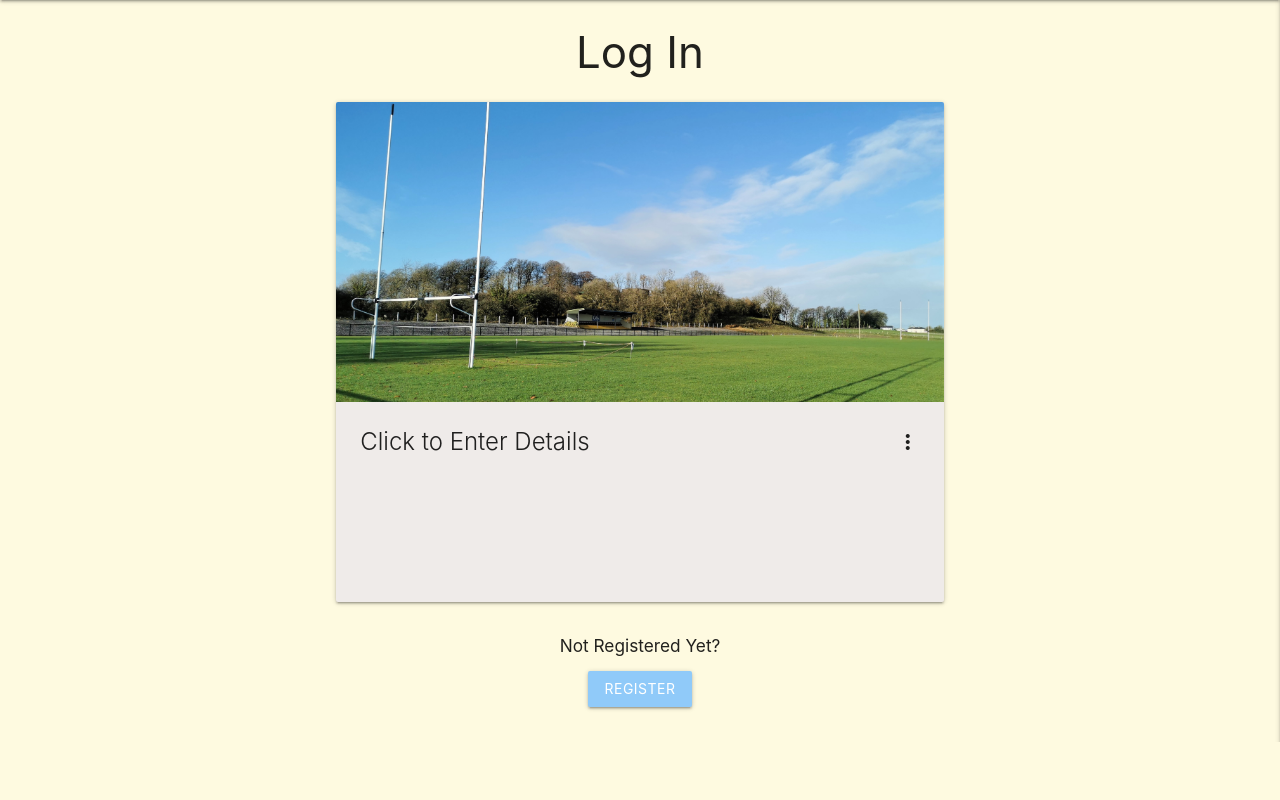
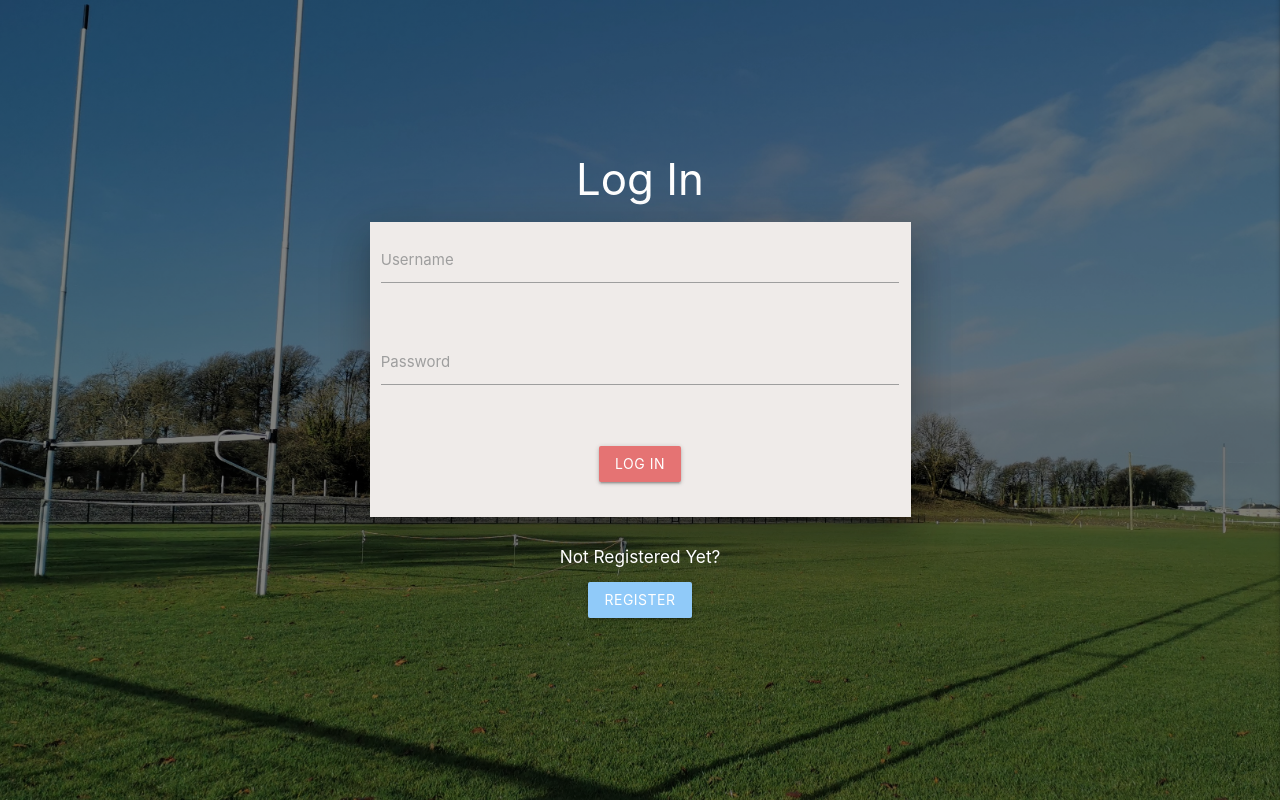
Before and after one commit to smeghen/clubplanner, a Flask app: page /login in a window 1280 px wide. Shown: the part 64-864 px from the top of the page. Before the commit the page ends 806 px from the top, so only its background shows below. Run offline with Flask 2, Linux system fonts and the light colour scheme; some libraries are stand-ins or nearby versions.

Commit message:
Removed card for Login page and added background image and styling

```diff
--- a/static/css/style.css
+++ b/static/css/style.css
@@ -26,8 +26,19 @@ body {
     margin-right: 10rem;
     margin-top: 10rem;
 }
-/*
-.card-title{
-    text-align: center !important;
+
+#login{
+    min-height: 100vh;
+    overflow-x: hidden;
+    display: flex;
+   justify-content: center;
+
+    flex-direction: column;
+    /* Got help adding a background overlay shadow to darken the background image here https://stackoverflow.com/questions/36679649/how-to-add-a-color-overlay-to-a-background-image */
+    background:  linear-gradient(rgba(0, 0, 0, 0.5), rgba(0, 0, 0, 0.5)), url("/static/images/pitch.jpg") center center no-repeat;
+    background-size: cover;
 }
-*/
+
+.login{
+    color: white;
+}
--- a/templates/login.html
+++ b/templates/login.html
@@ -1,34 +1,26 @@
 {% extends "base.html" %}
 {% block content %}
+    <section id="login">
+        <H3 class="center-align login">Log In</h3>
 
-<H3 class="center-align">Log In</h3>
-<div class="row">
-    <div class="col s12 m6 offset-m3">
-        <div class="card large brown lighten-5">
-            <div class="card-image waves-effect waves-block waves-light">
-                <img class="responsive-img activator" src="{{ url_for('static', filename='images/pitch.jpg') }}">
-            </div>
-            <div class="card-content activator brown lighten-5">
-                <span class="card-title activator">Click to Enter Details<i class="material-icons right">more_vert</i></span>
-            </div>
-                <div class="card-reveal brown lighten-5">
-                    <form method="POST" action="{{ url_for('login') }}">
+        <div class="row z-depth-5">
 
 
-                        <span class="card-title">Log In<i class="material-icons right">close</i></span>
+            <form method="POST" class="col s12 brown lighten-5" action="{{ url_for('login') }}">
+
                 <!--username  -->
                 <div class="row">
+
                     <div class="input-field col s12  grey-text text-darken-4 center-align">
                         <input id="username" name="username" type="text" minlength="5" maxlength="15"
                             pattern="^[a-zA-Z0-9]{5,15}$" class="validate" required>
                         <label for="username">Username</label>
-                                <span class="helper-text"
-                                    data-error="Username must be at least 5 characters and can contain numbers"
+                        <span class="helper-text" data-error="Username must be at least 5 characters and can contain numbers"
                             data-success="Accepted"></span>
                     </div>
-                        </div>
+
                 <!--password-->
-                        <div class="row">
+
                     <div class="input-field col s12 grey-text text-darken-4 center-align">
                         <input id="password" name="password" type="password" minlength="5" maxlength="15"
                             pattern="^[a-zA-Z0-9]{5,15}$" class="validate" required>
@@ -37,6 +29,7 @@
                             data-success="Accepted"></span>
                     </div>
                 </div>
+
                 <!--Log In button-->
                 <div class="row">
                     <p class="center-align">
@@ -44,19 +37,21 @@
                     </p>
                 </div>
             </form>
-                </div>
-            </div>
-        </div>
+
         </div>
 
 
+
+        <div class="row">
             <!--Register Button-->
-<h6 class="center-align">Not Registered Yet?</h6>
+            <h6 class="center-align login">Not Registered Yet?</h6>
             <div class="row">
                 <p class="center-align">
                     <a href="{{ url_for('register') }}" class="waves-effect waves-light blue lighten-3 btn">Register</a>
                 </p>
             </div>
+        </div>
+</section>
 
 
 
```
Lines whose indentation alone changed are shown as unchanged.
